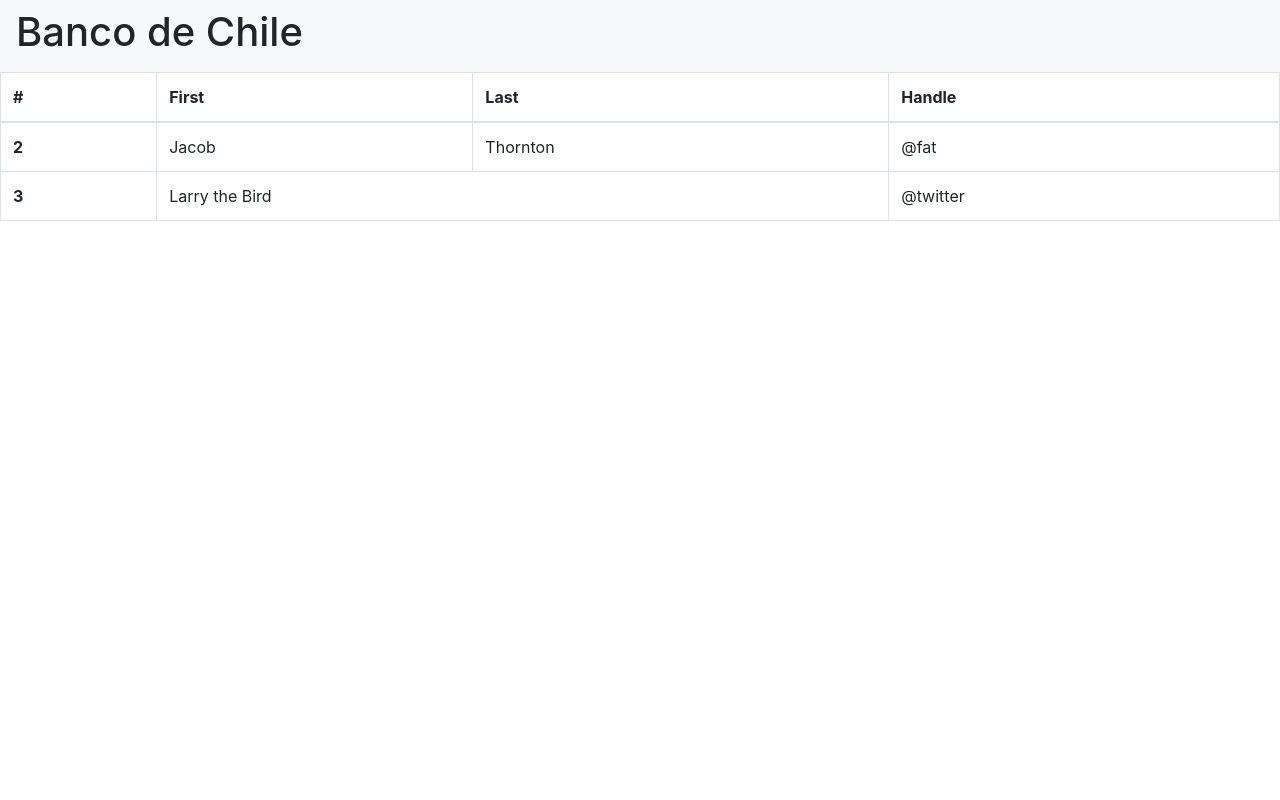
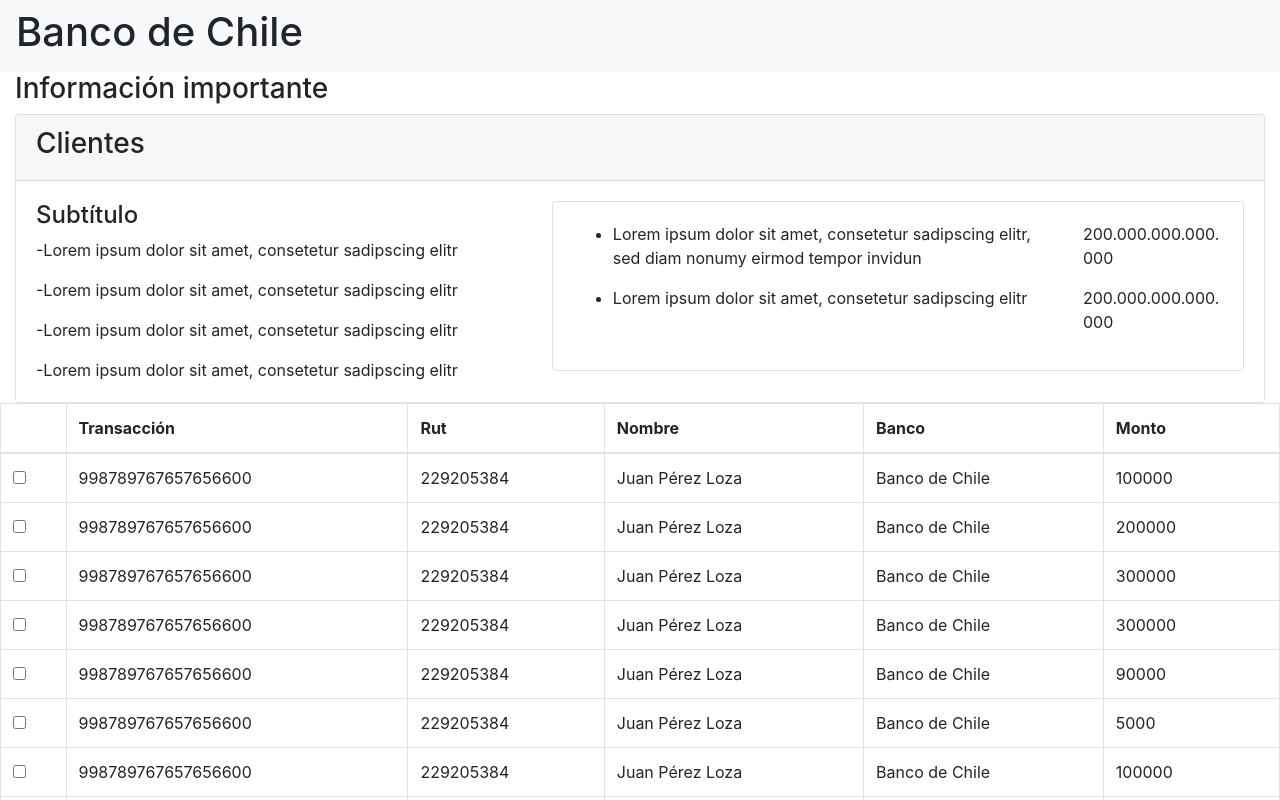
Before and after one commit to milily/Ejercicio-Banco-Chile, an Angular app: page / in a window 1280 px wide. Shown: the top 800 px of the page. Built offline with nearby package versions, Linux system fonts and the light colour scheme.

Commit message:
table finally working with service and card on first part of the view  added

```diff
--- a/src/app/app.component.html
+++ b/src/app/app.component.html
@@ -1,4 +1,5 @@
 <bc-header></bc-header>
+<bc-card></bc-card>
 <bc-table></bc-table>
 
 <router-outlet></router-outlet>
--- a/src/app/bc-components/bc-table/bc-table.component.html
+++ b/src/app/bc-components/bc-table/bc-table.component.html
@@ -1,29 +1,22 @@
 <table class="table table-bordered">
     <thead>
       <tr>
-        <th scope="col">#</th>
-        <th scope="col">First</th>
-        <th scope="col">Last</th>
-        <th scope="col">Handle</th>
+        <th></th>
+        <th>Transacción</th>
+        <th>Rut</th>
+        <th>Nombre</th>
+        <th>Banco</th>
+        <th>Monto</th>
       </tr>
     </thead>
     <tbody >
       <tr *ngFor="let data of dataService">
-        <th scope="row">1</th>
-        <td>{{data.data.fullName}}</td>
-        <td>Otto</td>
-        <td>@mdo</td>
-      </tr>
-      <tr>
-        <th scope="row">2</th>
-        <td>Jacob</td>
-        <td>Thornton</td>
-        <td>@fat</td>
-      </tr>
-      <tr>
-        <th scope="row">3</th>
-        <td colspan="2">Larry the Bird</td>
-        <td>@twitter</td>
+        <td><input type="checkbox"/></td>
+        <td>{{data.transactionNumber}}</td>
+        <td>{{data.rut}}</td>
+        <td>{{data.fullName}}</td>
+        <td>{{data.bank}}</td>
+        <td>{{data.amount}}</td>
       </tr>
     </tbody>
   </table>
--- a/src/app/bc-components/bc-table/bc-table.component.ts
+++ b/src/app/bc-components/bc-table/bc-table.component.ts
@@ -1,4 +1,4 @@
-import { Component, OnInit } from '@angular/core';
+import { Component, OnInit, Input } from '@angular/core';
 import { DummyDataService } from '../../services/dummy-data.service';
 import { DummyData } from '../../interfaces/dummy-data.interface';
 
@@ -10,12 +10,13 @@
 
 export class BcTableComponent implements OnInit {
 
-  dataService: DummyData[];
+  @Input() dataService: DummyData[];
 
   constructor(
     public _dataService: DummyDataService,
   ) { }
 
   ngOnInit() {
+    this._dataService.getUserData().subscribe(data => this.dataService = data );
   }
 }
--- a/src/app/bc-components/bc.card/bc-card.component.html
+++ b/src/app/bc-components/bc.card/bc-card.component.html
@@ -0,0 +1,46 @@
+<div class="container-fluid">
+  <h3>Información importante</h3>
+  <div class="card">
+    <div class="card-header">
+      <h3>Clientes</h3>
+    </div>
+    <div class="card-body">
+      <div class="row">
+        <div class="col-5">
+          <h4 class="card-">Subtítulo</h4>
+            <p class="card-text card-content">Lorem ipsum dolor sit amet, consetetur sadipscing elitr</p>
+            <p class="card-text card-content">Lorem ipsum dolor sit amet, consetetur sadipscing elitr</p>
+            <p class="card-text card-content">Lorem ipsum dolor sit amet, consetetur sadipscing elitr</p>
+            <p class="card-text card-content">Lorem ipsum dolor sit amet, consetetur sadipscing elitr</p>
+        </div>
+        <div class="col-7">
+          <div class="card">
+            <div class="card-body">
+              <div class="row">
+                <div class="col-9">
+                  <ul>
+                    <li>Lorem ipsum dolor sit amet, consetetur sadipscing elitr, sed
+                      diam nonumy eirmod tempor invidun</li>
+                  </ul>
+                </div>
+                <div class="col-3">
+                  <p>200.000.000.000.000</p>
+                </div>
+              </div>
+              <div class="row">
+                <div class="col-9">
+                  <ul>
+                    <li>Lorem ipsum dolor sit amet, consetetur sadipscing elitr</li>
+                  </ul>
+                </div>
+                <div class="col-3">
+                  <p>200.000.000.000.000</p>
+                </div>
+              </div>
+            </div>
+          </div>
+        </div>
+      </div>
+    </div>
+  </div>
+</div>
--- a/src/app/bc-components/bc.card/bc-card.component.scss
+++ b/src/app/bc-components/bc.card/bc-card.component.scss
@@ -0,0 +1,3 @@
+.card-content:before{
+  content: "-";
+}
--- a/src/app/services/dummy-data.service.ts
+++ b/src/app/services/dummy-data.service.ts
@@ -1,22 +1,18 @@
 import { Injectable } from '@angular/core';
 import { HttpClient } from '@angular/common/http';
 import { DummyData } from '../interfaces/dummy-data.interface';
-
+import { Observable } from 'rxjs';
+import { map } from 'rxjs/operators';
 
 @Injectable()
-
 export class DummyDataService {
-
-  data: DummyData;
 
   constructor(
     private http: HttpClient,
-  ) {
-    // this reads JSON file
-    this.http.get('assets/data/db.json')
-      .subscribe( (resp: DummyData) => {
-        this.data = resp;
-        console.log(resp);
-      });
+  ) {}
+
+   getUserData(): Observable<any> {
+      // this reads JSON file
+      return this.http.get('assets/data/db.json').pipe(map(resp => resp));
    }
 }
```
Also changed, not shown: 1 other file (tests, documents, lock files or other folders).
